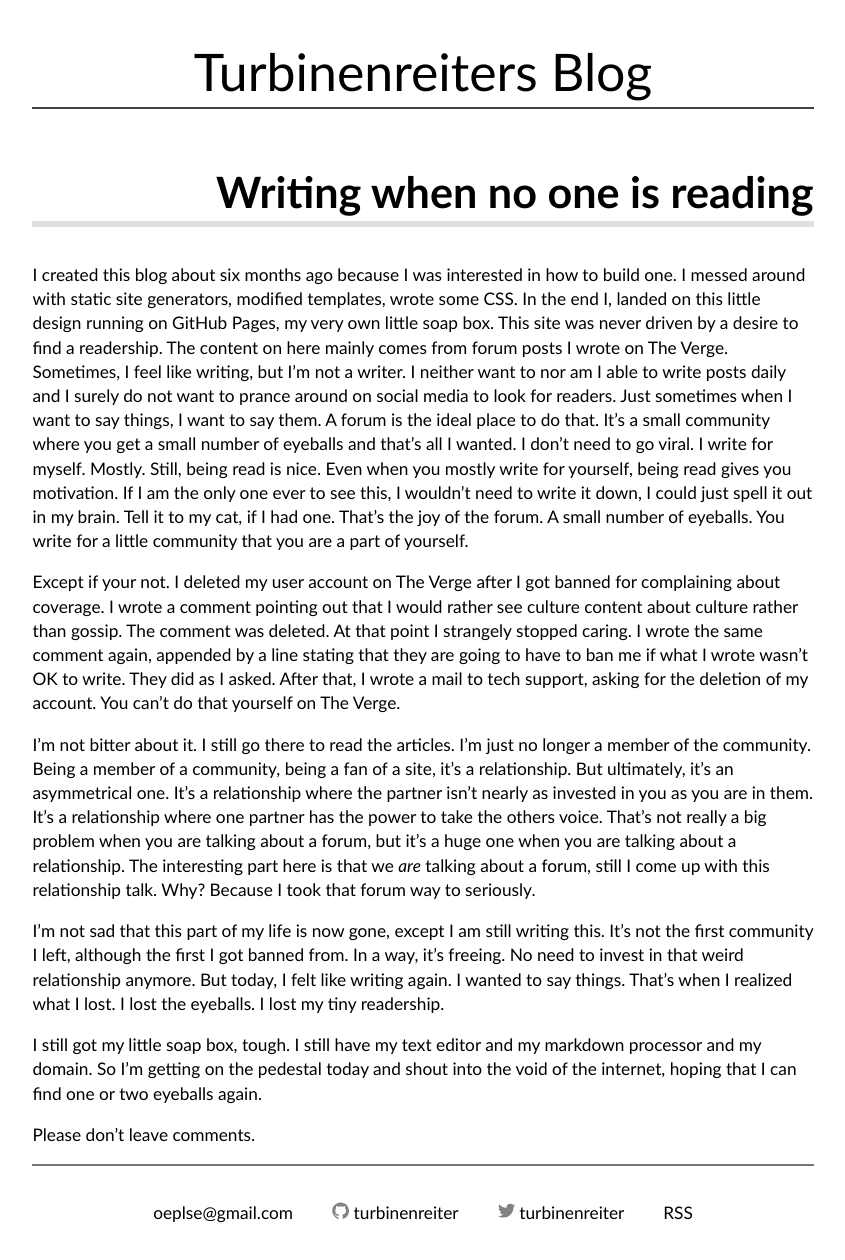
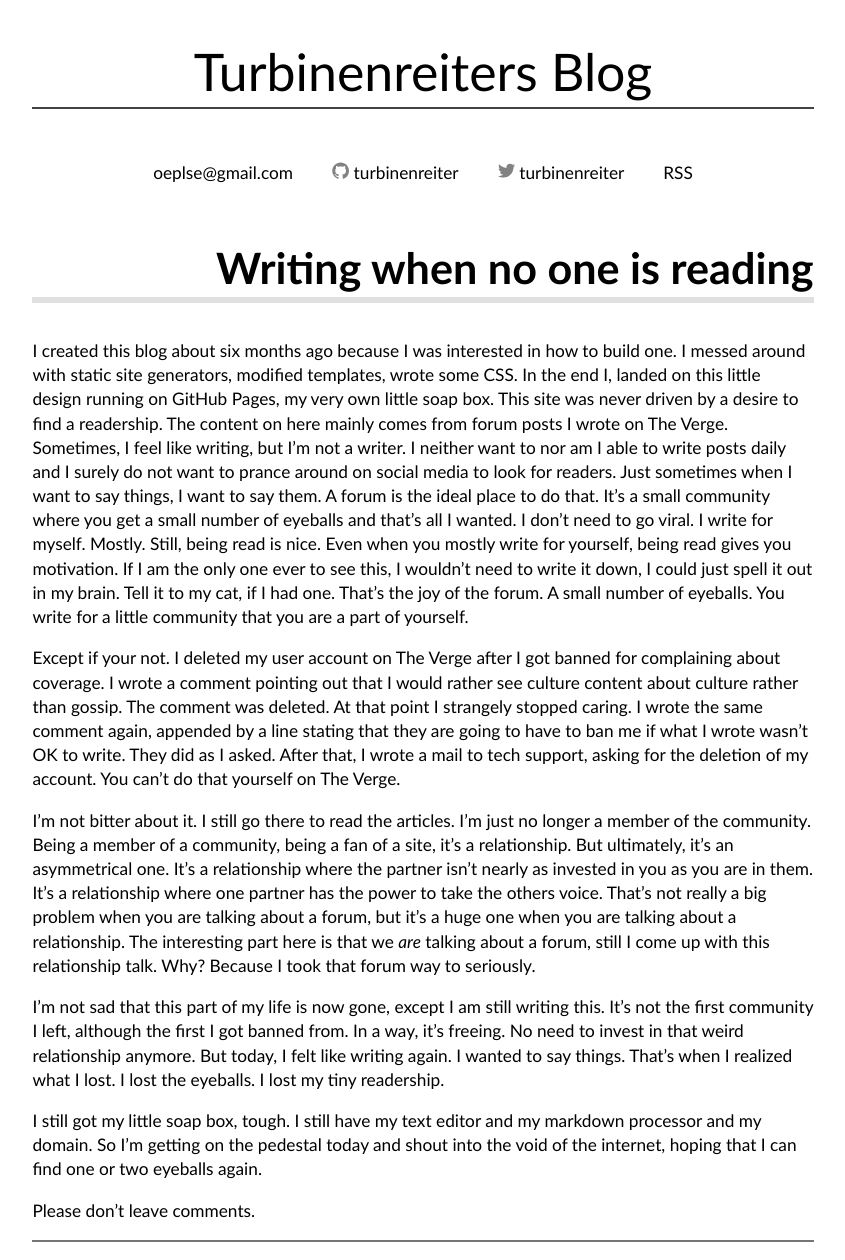
Before and after one commit to turbinenreiter/turbinenreiter.github.io, a Jekyll site: the page built from _posts/2016-08-23-writing-when-no-one-is-reading.md, in a window 1280 px wide. Shown: the whole page, without its empty margins (217-1062 px from the left). Built offline with Jekyll 4.4.1, drawn with Linux system fonts in a browser that asks for light colours; nearby versions of some CDN libraries.

Commit message:
move footer

```diff
--- a/_layouts/default.html
+++ b/_layouts/default.html
@@ -7,9 +7,10 @@
 
     {% include header.html %}
 
+    {% include footer.html %}
+
     {{ content }}
 
-    {% include footer.html %}
 
   </body>
 
```
